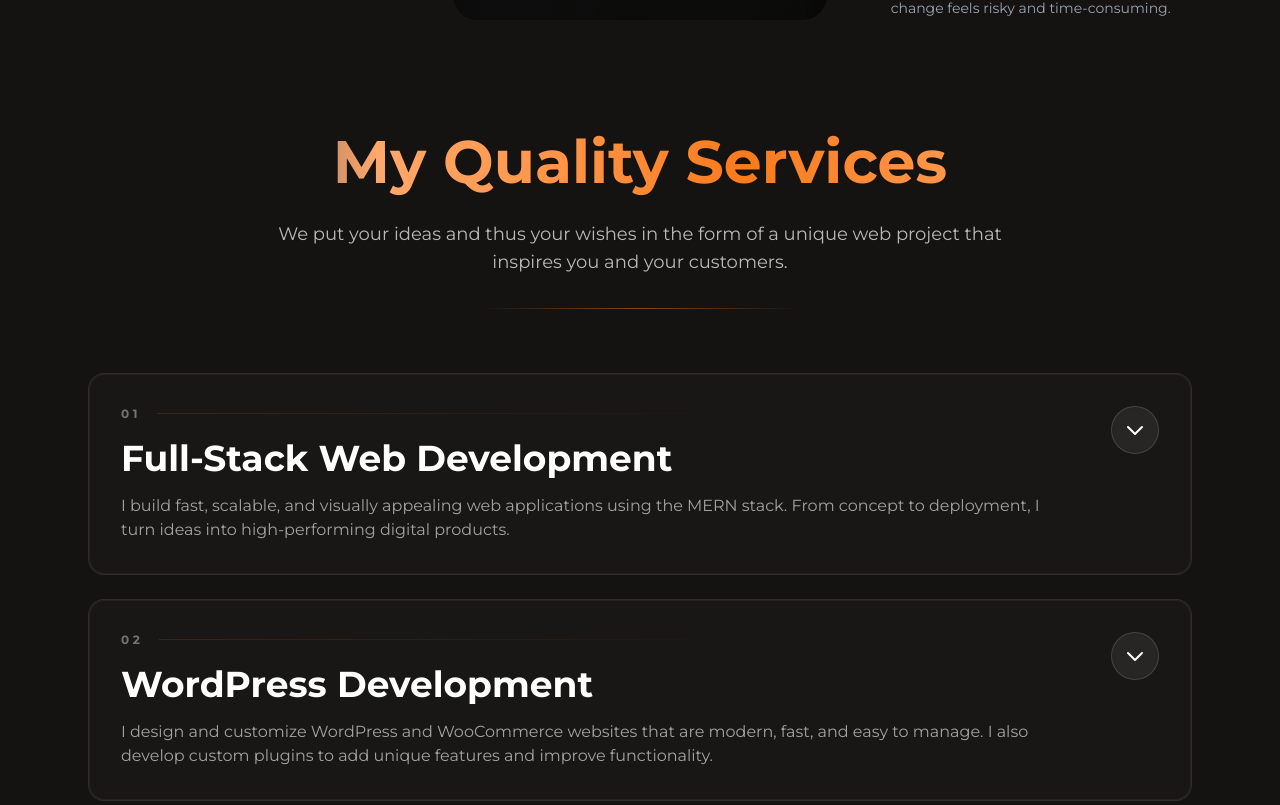
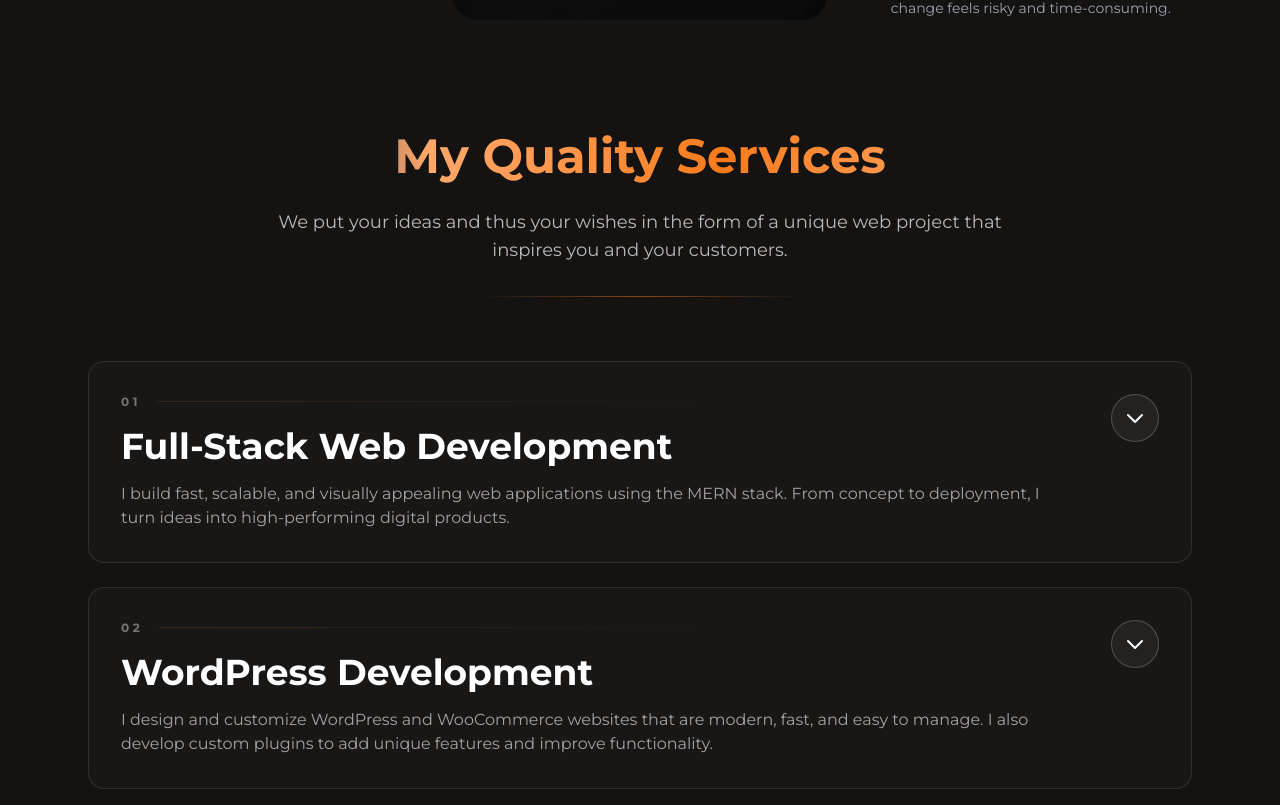
Before and after one commit to KamelMesbahi13/portfolio, a React (Vite) app: page / in a window 1280 px wide. Shown: the part 1475-2280 px from the top of the page. Built offline with nearby package versions, Linux system fonts and the light colour scheme.

Commit message:
improving performance

```diff
--- a/src/Components/Home/Home.jsx
+++ b/src/Components/Home/Home.jsx
@@ -12,14 +12,9 @@ const Technologies = lazy(() => import("./Technologies/Technologies"));
 const Questions = lazy(() => import("./Questions/Questions"));
 const HomeContactUs = lazy(() => import("./HomeContactUs/HomeContactUs"));
 
-// Import your new loader
-
 const Home = () => (
   <div>
-    {/* 1. Hero loads instantly */}
     <PortfolioPage />
-
-    {/* 2. The rest loads in the background with a fallback */}
     <Suspense fallback={<ModernLoader />}>
       <HomeAbout />
       <MyQualityServices />
--- a/src/Components/Home/MyQualityServices/MyQualityServices.jsx
+++ b/src/Components/Home/MyQualityServices/MyQualityServices.jsx
@@ -1,8 +1,8 @@
-import { useEffect, useRef, useState, memo, useCallback } from "react";
-// eslint-disable-next-line no-unused-vars
-import { motion } from "framer-motion";
+/* eslint-disable no-unused-vars */
+import { useState, useRef, useEffect, memo, useCallback } from "react";
+import { motion, AnimatePresence } from "framer-motion";
 
-// ✅ Move services outside component (created once)
+// ✅ Services data (unchanged)
 const SERVICES = [
   {
     id: "01",
@@ -93,128 +93,29 @@ const SERVICES = [
   },
 ];
 
-// ✅ Move animation variants outside (created once)
-const listItemVariants = {
-  hidden: {
-    opacity: 0,
-    x: -8,
-    transition: {
-      duration: 0.3,
-      ease: "easeInOut",
-    },
-  },
-  visible: {
-    opacity: 1,
-    x: 0,
-    transition: {
-      type: "spring",
-      stiffness: 300,
-      damping: 24,
-    },
-  },
-};
-
-const staggerContainerVariants = {
-  visible: {
-    transition: {
-      staggerChildren: 0.08,
-      delayChildren: 0.15,
-    },
-  },
-  hidden: {
-    transition: {
-      staggerChildren: 0.06,
-      staggerDirection: -1,
-      delayChildren: 0,
-    },
-  },
-};
-
-// ✅ Custom hook for reveal (unchanged)
-const useReveal = (threshold = 0.2) => {
-  const ref = useRef(null);
-  const [isVisible, setIsVisible] = useState(false);
-
-  useEffect(() => {
-    const el = ref.current;
-    if (!el) return;
-
-    const observer = new IntersectionObserver(
-      (entries) => {
-        entries.forEach((entry) => {
-          if (entry.isIntersecting) {
-            setIsVisible(true);
+// ✅ Lightweight ServiceCard - Uses CSS transitions instead of Framer Motion
+const ServiceCard = memo(({ service, isOpen, onToggle, isVisible, index }) => {
+  return (
+    <li
+      className={`relative transition-all duration-700 ease-out ${
+        isVisible ? "opacity-100 translate-y-0" : "opacity-0 translate-y-12"
+      }`}
+      style={{ transitionDelay: `${index * 100}ms` }}
+    >
+      <div
+        className={`
+          relative overflow-hidden rounded-2xl border transition-all duration-300
+          ${
+            isOpen
+              ? "border-white/20 bg-white/[0.08]"
+              : "border-white/10 bg-white/[0.02] hover:bg-white/[0.05] hover:border-white/15"
           }
-        });
-      },
-      { threshold }
-    );
-
-    observer.observe(el);
-    return () => observer.disconnect();
-  }, [threshold]);
-
-  return { ref, isVisible };
-};
-
-// ✅ Memoize ServiceCard
-// eslint-disable-next-line no-unused-vars
-const ServiceCard = memo(({ service, index, isOpen, onToggle }) => {
-  const [isHovered, setIsHovered] = useState(false);
-  const { ref, isVisible } = useReveal(0.15);
-  const isActive = isHovered || isOpen;
-  const isHoveredAndOpen = isHovered && isOpen;
-
-  // ✅ Memoize handlers
-  const handleMouseEnter = useCallback(() => setIsHovered(true), []);
-  const handleMouseLeave = useCallback(() => setIsHovered(false), []);
-
-  return (
-    <motion.li
-      ref={ref}
-      initial={{ opacity: 0, y: 50 }}
-      animate={isVisible ? { opacity: 1, y: 0 } : { opacity: 0, y: 50 }}
-      transition={{
-        duration: 0.6,
-        ease: [0.22, 1, 0.36, 1],
-        delay: 0.1,
-      }}
-      onMouseEnter={handleMouseEnter}
-      onMouseLeave={handleMouseLeave}
-      className="relative"
+        `}
       >
-      <motion.div
-        animate={{
-          y: isActive ? -4 : 0,
-        }}
-        transition={{ type: "spring", stiffness: 300, damping: 30 }}
-        className="relative overflow-hidden rounded-2xl border border-white/10 bg-white/[0.02] backdrop-blur-sm"
-      >
-        <motion.div
-          className="absolute inset-0 bg-gradient-to-br from-mainColor/10 via-mainColor/5 to-transparent"
-          animate={{
-            opacity: isActive ? 1 : 0,
-          }}
-          transition={{ duration: 0.4 }}
-        />
-
-        <motion.div
-          className="absolute inset-0 bg-[#0C2B4E]"
-          animate={{
-            opacity: isOpen ? (isHoveredAndOpen ? 0.4 : 0.25) : 0,
-          }}
-          transition={{ duration: 0.4 }}
-        />
-
-        <motion.div
-          className="absolute inset-0 rounded-2xl"
-          animate={{
-            boxShadow: isActive
-              ? "inset 0 0 0 1px rgba(255, 255, 255, 0.1), 0 10px 40px -10px rgba(0, 0, 0, 0.4)"
-              : "inset 0 0 0 1px rgba(255, 255, 255, 0.05), 0 0 0 0 rgba(0, 0, 0, 0)",
-          }}
-          transition={{ duration: 0.3 }}
-        />
+        {/* Simplified gradient overlay - no animation */}
+        {isOpen && (
+          <div className="absolute inset-0 pointer-events-none bg-gradient-to-br from-mainColor/10 via-mainColor/5 to-transparent" />
+        )}
 
         <button
           onClick={onToggle}
@@ -222,182 +123,142 @@ const ServiceCard = memo(({ service, index, isOpen, onToggle }) => {
         >
           <div className="flex items-start justify-between gap-6">
             <div className="flex-1 space-y-4">
+              {/* ID and line */}
               <div className="flex items-center gap-4">
-                <motion.span
-                  animate={{
-                    color: isActive
-                      ? "rgba(255,255,255,0.9)"
-                      : "rgba(255,255,255,0.4)",
-                  }}
-                  transition={{ duration: 0.3 }}
-                  className="text-xs font-bold tracking-[0.3em]"
+                <span
+                  className={`text-xs font-bold tracking-[0.3em] transition-colors duration-300 ${
+                    isOpen ? "text-white/90" : "text-white/40"
+                  }`}
                 >
                   {service.id}
-                </motion.span>
-                <motion.div
-                  className="flex-1 h-px bg-gradient-to-r from-secondColor/50 to-transparent"
-                  animate={{
-                    scaleX: isActive ? 1 : 0.6,
-                    opacity: isActive ? 0.6 : 0.3,
-                  }}
-                  transition={{ duration: 0.4 }}
-                  style={{ originX: 0 }}
+                </span>
+                <div
+                  className={`flex-1 h-px bg-gradient-to-r from-secondColor/50 to-transparent transition-all duration-300 origin-left ${
+                    isOpen
+                      ? "scale-x-100 opacity-60"
+                      : "scale-x-[0.6] opacity-30"
+                  }`}
                 />
               </div>
 
-              <motion.h3
-                animate={{
-                  x: isActive ? 2 : 0,
-                }}
-                transition={{ type: "spring", stiffness: 300, damping: 30 }}
-                className="text-2xl font-bold md:text-3xl lg:text-4xl"
-              >
+              {/* Title */}
+              <h3 className="text-2xl font-bold text-white md:text-3xl lg:text-4xl">
                 {service.title}
-              </motion.h3>
+              </h3>
 
-              <motion.p
-                animate={{
-                  color: isActive
-                    ? "rgba(255,255,255,0.9)"
-                    : "rgba(255,255,255,0.6)",
-                }}
-                transition={{ duration: 0.3 }}
-                className="pr-4 text-sm leading-relaxed md:text-base"
+              {/* Summary */}
+              <p
+                className={`pr-4 text-sm leading-relaxed md:text-base transition-colors duration-300 ${
+                  isOpen ? "text-white/90" : "text-white/60"
+                }`}
               >
                 {service.summary}
-              </motion.p>
+              </p>
             </div>
 
-            <motion.div
-              animate={{
-                scale: isActive ? 1.05 : 1,
-              }}
-              transition={{ type: "spring", stiffness: 400, damping: 25 }}
-              className="shrink-0"
+            {/* Toggle Icon - Only motion element */}
+            <div className="shrink-0">
+              <div
+                className={`
+                  flex items-center justify-center w-8 h-8 md:h-12 md:w-12
+                  border rounded-full transition-all duration-300
+                  ${
+                    isOpen
+                      ? "border-white/30 bg-white/10"
+                      : "border-white/20 bg-white/5"
+                  }
+                `}
               >
-              <motion.div
-                className="flex items-center justify-center w-8 h-8 border rounded-full md:h-12 md:w-12 border-white/20 bg-white/5 backdrop-blur-sm"
-                animate={{
-                  borderColor: isActive
-                    ? "rgba(255,255,255,0.3)"
-                    : "rgba(255,255,255,0.15)",
-                  backgroundColor: isActive
-                    ? "rgba(255,255,255,0.1)"
-                    : "rgba(255,255,255,0.05)",
-                }}
-                transition={{ duration: 0.3 }}
-              >
-                <motion.svg
-                  className="w-4 h-4 md:w-6 md:h-6"
+                <svg
+                  className={`w-4 h-4 md:w-6 md:h-6 text-white transition-transform duration-300 ${
+                    isOpen ? "rotate-180" : "rotate-0"
+                  }`}
                   fill="none"
                   viewBox="0 0 24 24"
                   stroke="currentColor"
                   strokeWidth={2}
-                  animate={{
-                    rotate: isOpen ? 180 : 0,
-                  }}
-                  transition={{
-                    type: "spring",
-                    stiffness: 200,
-                    damping: 20,
-                  }}
                 >
-                  <motion.path
+                  <path
                     strokeLinecap="round"
                     strokeLinejoin="round"
                     d="M19 9l-7 7-7-7"
-                    animate={{
-                      strokeWidth: isActive ? 2.5 : 2,
-                    }}
-                    transition={{ duration: 0.2 }}
                   />
-                </motion.svg>
-              </motion.div>
-            </motion.div>
+                </svg>
+              </div>
+            </div>
           </div>
         </button>
 
+        {/* Expandable Content - Only place we use AnimatePresence */}
+        <AnimatePresence initial={false}>
+          {isOpen && (
             <motion.div
-          initial={false}
-          animate={{
-            height: isOpen ? "auto" : 0,
-            opacity: isOpen ? 1 : 0,
-          }}
-          transition={{
-            height: {
-              duration: 0.6,
-              ease: [0.32, 0.72, 0, 1],
-            },
-            opacity: {
-              duration: 0.4,
-              delay: isOpen ? 0.1 : 0.1,
-              ease: "easeInOut",
-            },
-          }}
+              initial={{ height: 0, opacity: 0 }}
+              animate={{ height: "auto", opacity: 1 }}
+              exit={{ height: 0, opacity: 0 }}
+              transition={{ duration: 0.3, ease: "easeInOut" }}
               className="overflow-hidden"
             >
               <div className="px-6 pb-8 sm:px-8">
-            <motion.div
-              initial={{ scaleX: 0, opacity: 0 }}
-              animate={{
-                scaleX: isOpen ? 1 : 0,
-                opacity: isOpen ? 1 : 0,
-              }}
-              transition={{
-                scaleX: {
-                  duration: 0.5,
-                  delay: isOpen ? 0.1 : 0,
-                  ease: [0.32, 0.72, 0, 1],
-                },
-                opacity: {
-                  duration: 0.4,
-                  delay: isOpen ? 0.1 : 0,
-                },
-              }}
-              className="h-px mb-6 origin-left bg-gradient-to-r from-secondColor/50 via-secondColor/30 to-transparent"
-            />
+                <div className="h-px mb-6 bg-gradient-to-r from-secondColor/50 via-secondColor/30 to-transparent" />
 
-            <motion.ul
-              initial="hidden"
-              animate={isOpen ? "visible" : "hidden"}
-              variants={staggerContainerVariants}
-              className="space-y-3 md:grid md:grid-cols-2 md:gap-x-8 md:gap-y-3 md:space-y-0"
-            >
+                <ul className="space-y-3 md:grid md:grid-cols-2 md:gap-x-8 md:gap-y-3 md:space-y-0">
                   {service.details.map((detail, idx) => (
-                <motion.li
+                    <li
                       key={idx}
-                  variants={listItemVariants}
                       className="flex items-start gap-3 text-white/90"
                     >
                       <span className="mt-1.5 block h-1.5 w-1.5 shrink-0 rounded-full bg-secondColor" />
                       <span className="text-sm md:text-base">{detail}</span>
-                </motion.li>
+                    </li>
                   ))}
-            </motion.ul>
+                </ul>
               </div>
             </motion.div>
+          )}
+        </AnimatePresence>
 
-        <motion.div
-          className="absolute bottom-0 left-0 right-0 h-[2px] bg-gradient-to-r from-transparent via-mainColor/50 to-transparent"
-          animate={{
-            opacity: isActive ? 1 : 0,
-            scaleX: isActive ? 1 : 0.8,
-          }}
-          transition={{ duration: 0.4 }}
+        {/* Bottom accent line */}
+        <div
+          className={`
+            absolute bottom-0 left-0 right-0 h-[2px]
+            bg-gradient-to-r from-transparent via-secondColor/50 to-transparent
+            transition-all duration-300 origin-center
+            ${isOpen ? "opacity-100 scale-x-100" : "opacity-0 scale-x-50"}
+          `}
         />
-      </motion.div>
-    </motion.li>
+      </div>
+    </li>
   );
 });
 
 ServiceCard.displayName = "ServiceCard";
 
-// ✅ Main component
+// ✅ Main component with single IntersectionObserver
 const MyQualityServices = () => {
   const [open, setOpen] = useState(null);
-  const { ref, isVisible } = useReveal(0.1);
+  const [isVisible, setIsVisible] = useState(false);
+  const sectionRef = useRef(null);
 
-  // ✅ Memoize toggle handler
+  // Single observer for the entire section
+  useEffect(() => {
+    const el = sectionRef.current;
+    if (!el) return;
+
+    const observer = new IntersectionObserver(
+      ([entry]) => {
+        if (entry.isIntersecting) {
+          setIsVisible(true);
+          observer.disconnect(); // Stop observing after visible
+        }
+      },
+      { threshold: 0.1 }
+    );
+
+    observer.observe(el);
+    return () => observer.disconnect();
+  }, []);
+
   const handleToggle = useCallback((index) => {
     setOpen((current) => (current === index ? null : index));
   }, []);
@@ -405,32 +266,26 @@ const MyQualityServices = () => {
   return (
     <section id="services" className="relative pt-20 text-white md:pt-28">
       <div className="max-w-6xl px-6 mx-auto">
-        <div ref={ref} className="text-center">
-          <motion.h1
-            initial={{ opacity: 0, y: 30 }}
-            animate={isVisible ? { opacity: 1, y: 0 } : { opacity: 0, y: 30 }}
-            transition={{ duration: 0.7, ease: [0.22, 1, 0.36, 1] }}
+        {/* Header */}
+        <div
+          ref={sectionRef}
+          className={`text-center transition-all duration-700 ${
+            isVisible ? "opacity-100 translate-y-0" : "opacity-0 translate-y-8"
+          }`}
         >
+          <h1 className="text-3xl font-bold md:text-4xl lg:text-5xl">
             My Quality Services
-          </motion.h1>
+          </h1>
 
-          <motion.p
-            initial={{ opacity: 0, y: 20 }}
-            animate={isVisible ? { opacity: 1, y: 0 } : { opacity: 0, y: 20 }}
-            transition={{
-              duration: 0.7,
-              delay: 0.15,
-              ease: [0.22, 1, 0.36, 1],
-            }}
-            className="max-w-3xl mx-auto mt-4 text-base md:text-lg text-white/70"
-          >
+          <p className="max-w-3xl mx-auto mt-4 text-base md:text-lg text-white/70">
             We put your ideas and thus your wishes in the form of a unique web
             project that inspires you and your customers.
-          </motion.p>
+          </p>
 
           <div className="h-px max-w-xs mx-auto mt-8 bg-gradient-to-r from-transparent via-secondColor/50 to-transparent" />
         </div>
 
+        {/* Services List */}
         <ul className="mt-12 space-y-6 md:mt-16">
           {SERVICES.map((service, i) => (
             <ServiceCard
@@ -439,6 +294,7 @@ const MyQualityServices = () => {
               index={i}
               isOpen={open === i}
               onToggle={() => handleToggle(i)}
+              isVisible={isVisible}
             />
           ))}
         </ul>
```
Lines whose indentation alone changed are shown as unchanged.
